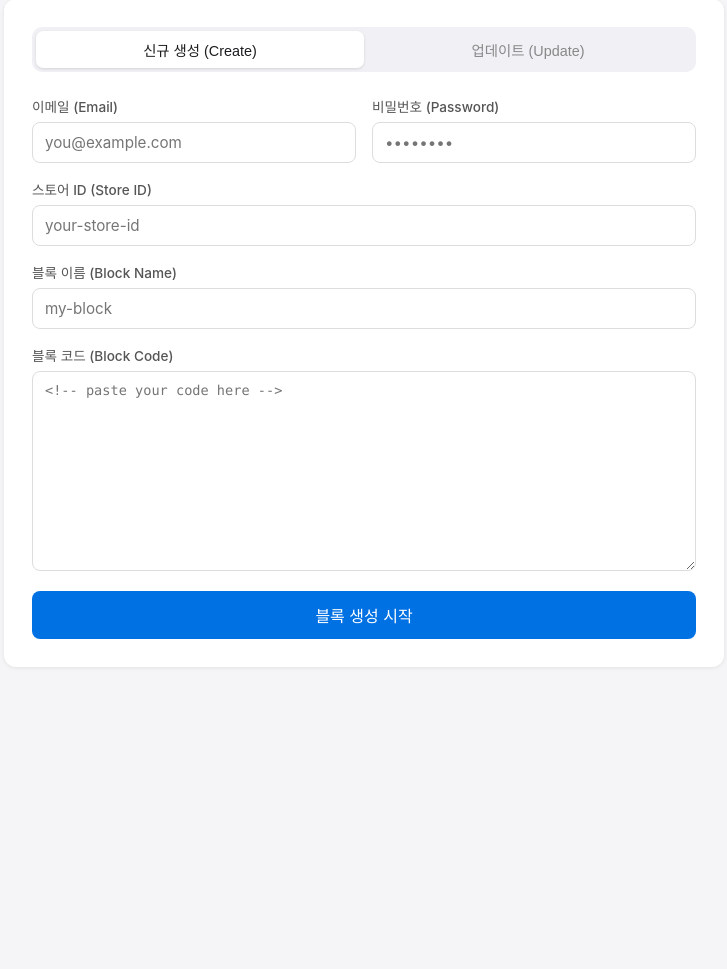
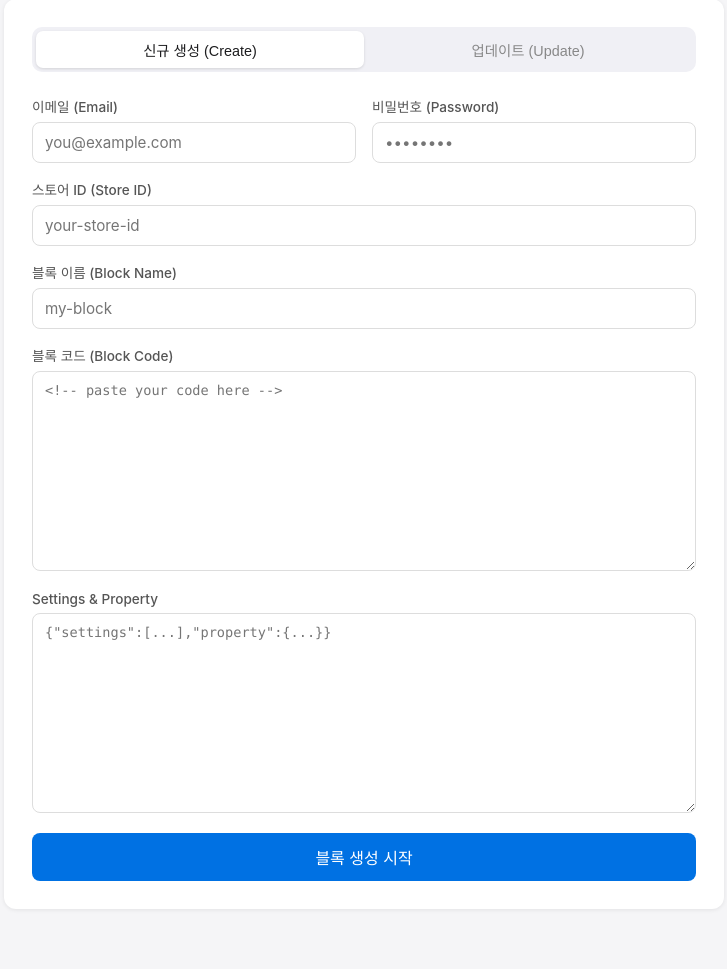
Before and after one commit to sangminyi/sixshop-block-manager, a Flask app: page / in a window 1280 px wide. Shown: the part 94-1063 px from the top of the page, without its empty margins (276-1003 px from the left). Before the commit the page ends 733 px from the top, so only its background shows below. Run offline with Flask 3, Linux system fonts and the light colour scheme.

Commit message:
Add Settings & Property textarea to Create and Update modes
Users can paste {"settings":[...],"property":{...}} directly from the
Block Maker UI. The JSON is parsed and merged into the PUT API payload
alongside the block code. Defaults to empty property/settings if omitted.

Co-Authored-By: Claude Sonnet 4.6 <noreply@anthropic.com>

```diff
--- a/app.py
+++ b/app.py
@@ -106,8 +106,13 @@ def login_and_get_token(page, email, password, store_id):
     return captured["token"], None
 
 
-def run_automation(email, password, store_id, block_name, block_code, block_id=None):
+def run_automation(email, password, store_id, block_name, block_code, block_id=None, block_property=None, block_settings=None):
     """Generator that yields SSE-formatted status messages."""
+
+    if block_property is None:
+        block_property = {}
+    if block_settings is None:
+        block_settings = []
 
     def msg(text, status="info"):
         data = json.dumps({"text": text, "status": status})
@@ -142,7 +147,7 @@ def run_automation(email, password, store_id, block_name, block_code, block_id=N
                     "bff-access-key": BFF_ACCESS_KEY,
                     "Content-Type": "application/json",
                 }
-                resp = http.put(api_url, headers=headers, json={"content": block_code, "property": {}, "settings": []}, timeout=15)
+                resp = http.put(api_url, headers=headers, json={"content": block_code, "property": block_property, "settings": block_settings}, timeout=15)
 
                 if resp.status_code == 200:
                     block_url = f"https://store.sixshop.com/editor/block-maker/?id={block_id}"
@@ -207,7 +212,7 @@ def run_automation(email, password, store_id, block_name, block_code, block_id=N
                     "bff-access-key": BFF_ACCESS_KEY,
                     "Content-Type": "application/json",
                 }
-                resp = http.put(api_url, headers=headers, json={"content": block_code, "property": {}, "settings": []}, timeout=15)
+                resp = http.put(api_url, headers=headers, json={"content": block_code, "property": block_property, "settings": block_settings}, timeout=15)
 
                 if resp.status_code == 200:
                     yield msg("Block saved successfully!", "success")
@@ -245,6 +250,13 @@ def run():
     block_name = request.form.get("blockName", "").strip()
     block_code = request.form.get("blockCode", "")
 
+    try:
+        sp = json.loads(request.form.get("settingsProperty", "") or "{}")
+    except json.JSONDecodeError:
+        sp = {}
+    block_property = sp.get("property", {})
+    block_settings = sp.get("settings", [])
+
     if not all([email, password, block_code]):
         automation_lock.release()
         return Response(
@@ -265,7 +277,7 @@ def run():
 
     def generate():
         try:
-            yield from run_automation(email, password, store_id, block_name, block_code, block_id=block_id or None)
+            yield from run_automation(email, password, store_id, block_name, block_code, block_id=block_id or None, block_property=block_property, block_settings=block_settings)
         finally:
             automation_lock.release()
 
--- a/templates/index.html
+++ b/templates/index.html
@@ -173,6 +173,9 @@
 
           <label for="blockCodeCreate">블록 코드 (Block Code)</label>
           <textarea id="blockCodeCreate" name="blockCode" placeholder="<!-- paste your code here -->"></textarea>
+
+          <label for="settingsPropertyCreate">Settings &amp; Property</label>
+          <textarea id="settingsPropertyCreate" name="settingsProperty" placeholder='{"settings":[...],"property":{...}}'></textarea>
         </div>
 
         <div id="updateFields" style="display:none">
@@ -181,6 +184,9 @@
 
           <label for="blockCodeUpdate">블록 코드 (Block Code)</label>
           <textarea id="blockCodeUpdate" name="blockCode" placeholder="<!-- paste your code here -->"></textarea>
+
+          <label for="settingsPropertyUpdate">Settings &amp; Property</label>
+          <textarea id="settingsPropertyUpdate" name="settingsProperty" placeholder='{"settings":[...],"property":{...}}'></textarea>
         </div>
 
         <button type="submit" id="submitBtn">블록 생성 시작</button>
@@ -232,9 +238,11 @@
         document.getElementById("storeId").value = "";
         document.getElementById("blockName").value = "";
         document.getElementById("blockCodeCreate").value = "";
+        document.getElementById("settingsPropertyCreate").value = "";
       } else {
         document.getElementById("blockId").value = "";
         document.getElementById("blockCodeUpdate").value = "";
+        document.getElementById("settingsPropertyUpdate").value = "";
       }
 
       log.innerHTML = "";
```
